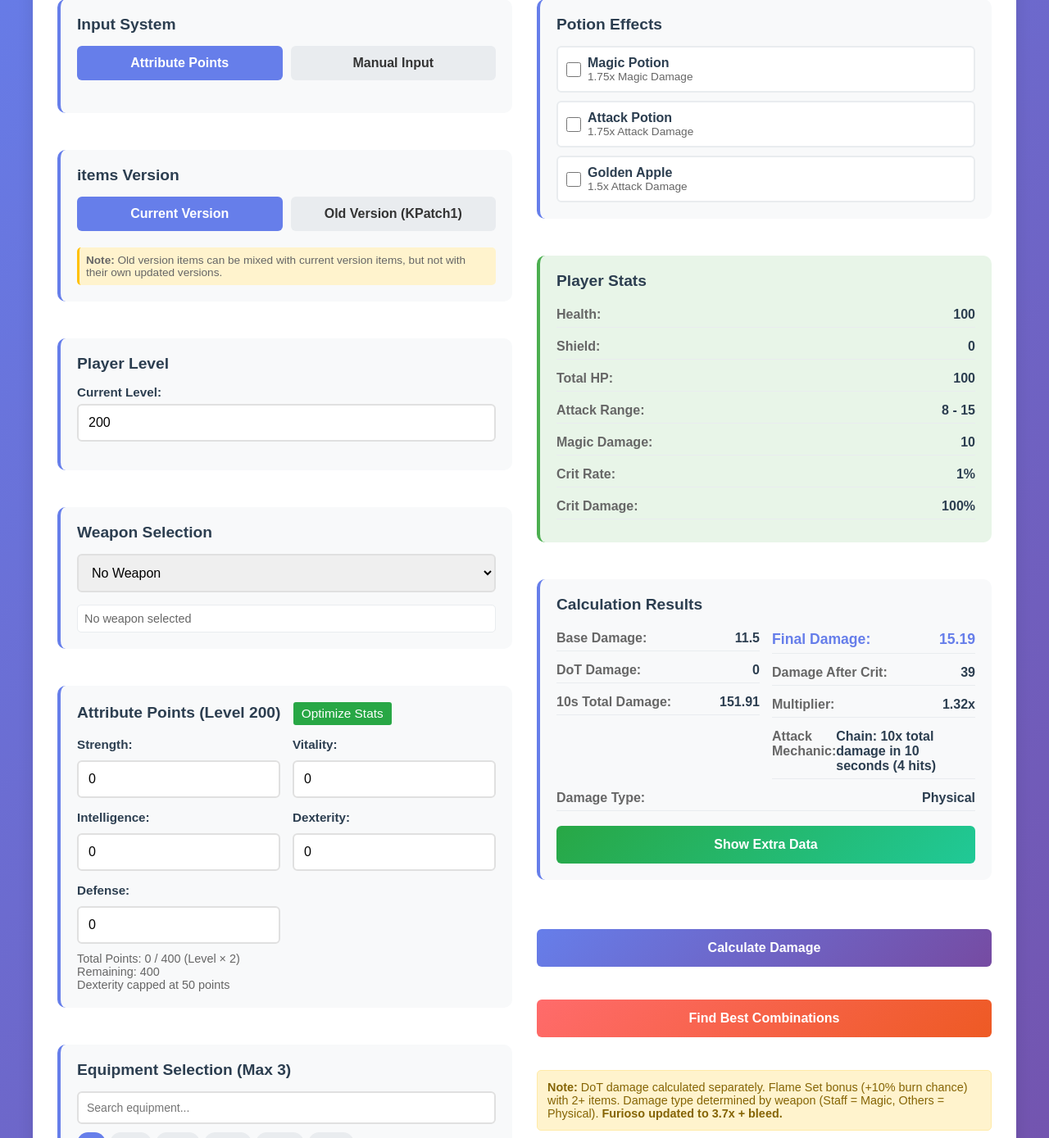
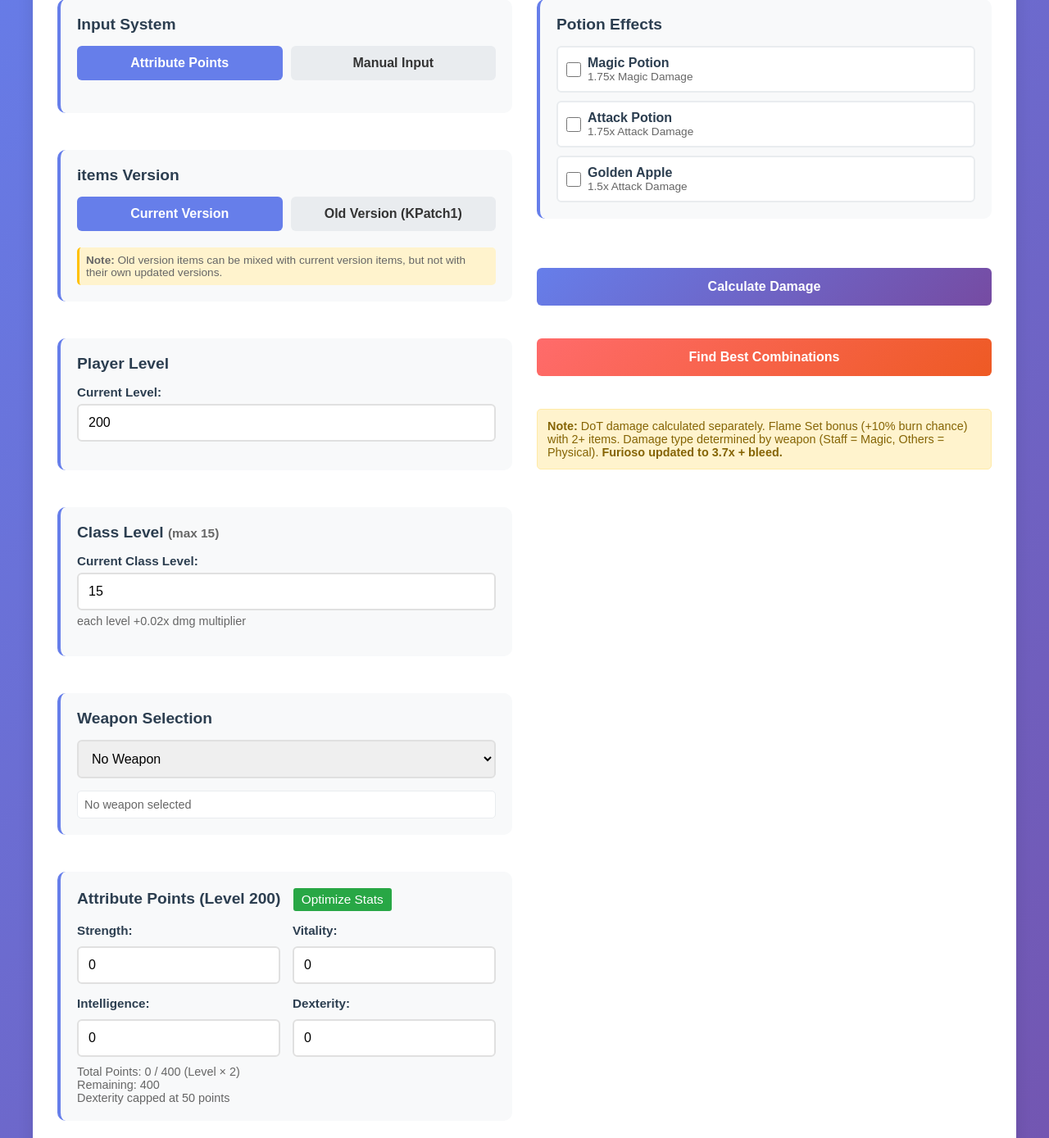
Before and after one commit to tuxKOH/critical-fantasy-calculator, a Flask app: page / in a window 1280 px wide. Shown: the part 187-1576 px from the top of the page at 82% size. Run offline with Flask 3, Linux system fonts and the light colour scheme.

Commit message:
Add files via upload

```diff
--- a/templates/index.html
+++ b/templates/index.html
@@ -39,6 +39,17 @@
             padding: 2px 6px;
             border-radius: 10px;
             font-size: 0.7em;
+            margin-left: 5px;
+        }
+
+        /* Class level badge */
+        .class-level-badge {
+            background: linear-gradient(135deg, #9b59b6, #8e44ad);
+            color: white;
+            padding: 3px 8px;
+            border-radius: 12px;
+            font-size: 0.8em;
+            display: inline-block;
             margin-left: 5px;
         }
     </style>
@@ -96,6 +107,18 @@
                     </div>
                 </div>
 
+                <!-- Class Level -->
+                <div class="panel-section">
+                    <h3>Class Level <span style="color: #666; font-size: 0.8em;">(max 15)</span></h3>
+                    <div class="form-group">
+                        <label for="classLevel">Current Class Level:</label>
+                        <input type="number" id="classLevel" min="1" max="15" value="15">
+                        <div style="margin-top: 5px; font-size: 0.9em; color: #666;">
+                            each level +0.02x dmg multiplier
+                        </div>
+                    </div>
+                </div>
+
                 <!-- Weapon Selection -->
                 <div class="panel-section">
                     <h3>Weapon Selection</h3>
@@ -140,10 +163,6 @@
                         <div class="point-input">
                             <label for="dexterity">Dexterity:</label>
                             <input type="number" id="dexterity" min="0" max="50" value="0">
-                        </div>
-                        <div class="point-input">
-                            <label for="defense">Defense:</label>
-                            <input type="number" id="defense" min="0" max="400" value="0">
                         </div>
                     </div>
                     <div class="points-info">
@@ -242,7 +261,7 @@
 
                 <!-- Results -->
                 <div class="panel-section result" id="resultSection" style="display: none;">
-                    <h3>Calculation Results</h3>
+                    <h3>Calculation Results <span id="classLevelBadge" style="display: none;" class="class-level-badge">Class: 1.30x</span></h3>
                     <div class="result-grid">
                         <div>
                             <div class="result-item">
@@ -295,7 +314,6 @@
                     <div class="optimization-filters">
                         <button class="filter-btn active">Final Damage Top 10</button>
                         <button class="filter-btn">10s Total Damage Top 10</button>
-                        <button class="filter-btn">First Hit Top 10</button>
                         <button class="filter-btn">DoT Damage Top 10</button>
                     </div>
                     <div id="optimizeResultsContent">
```
